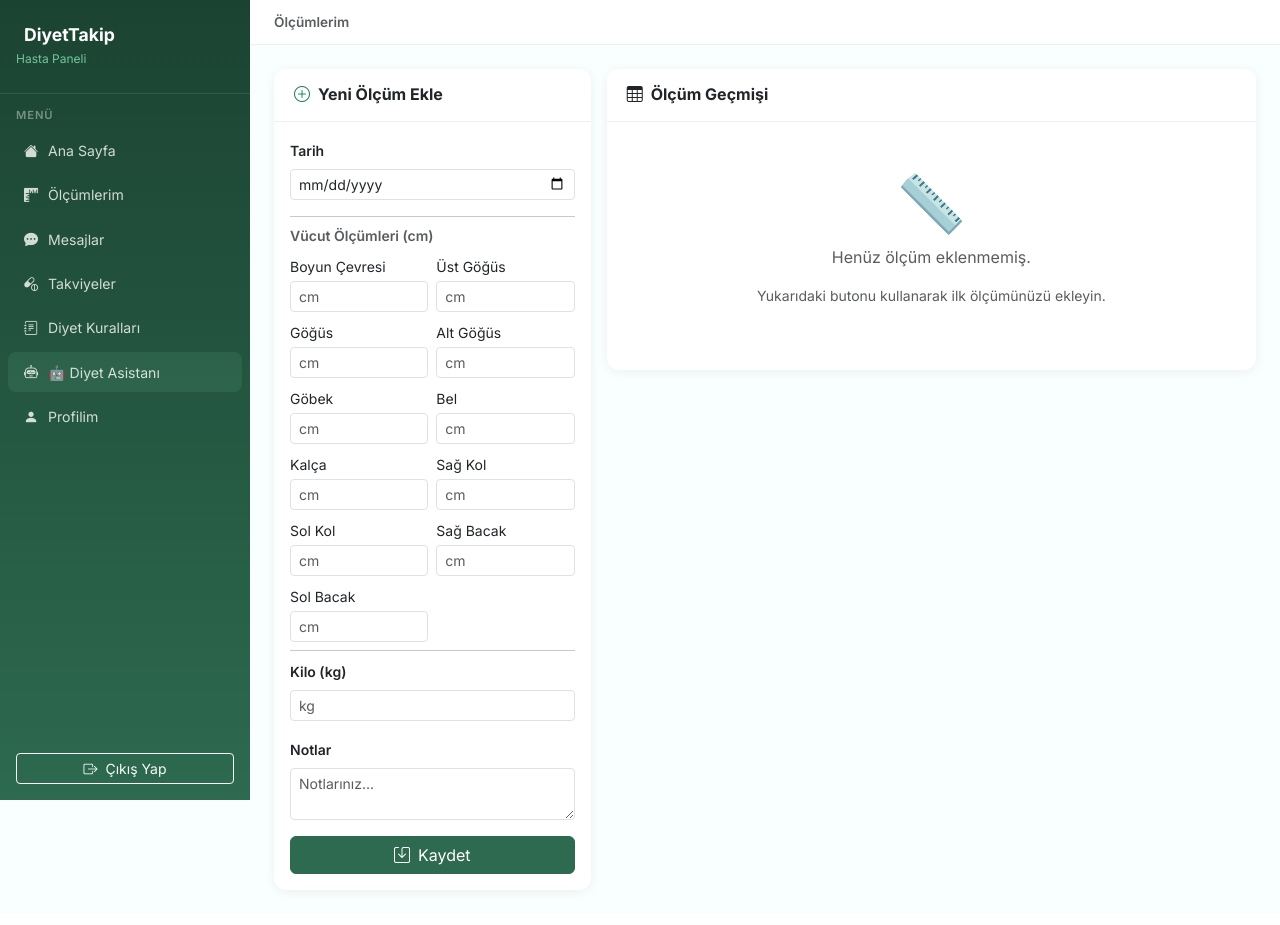
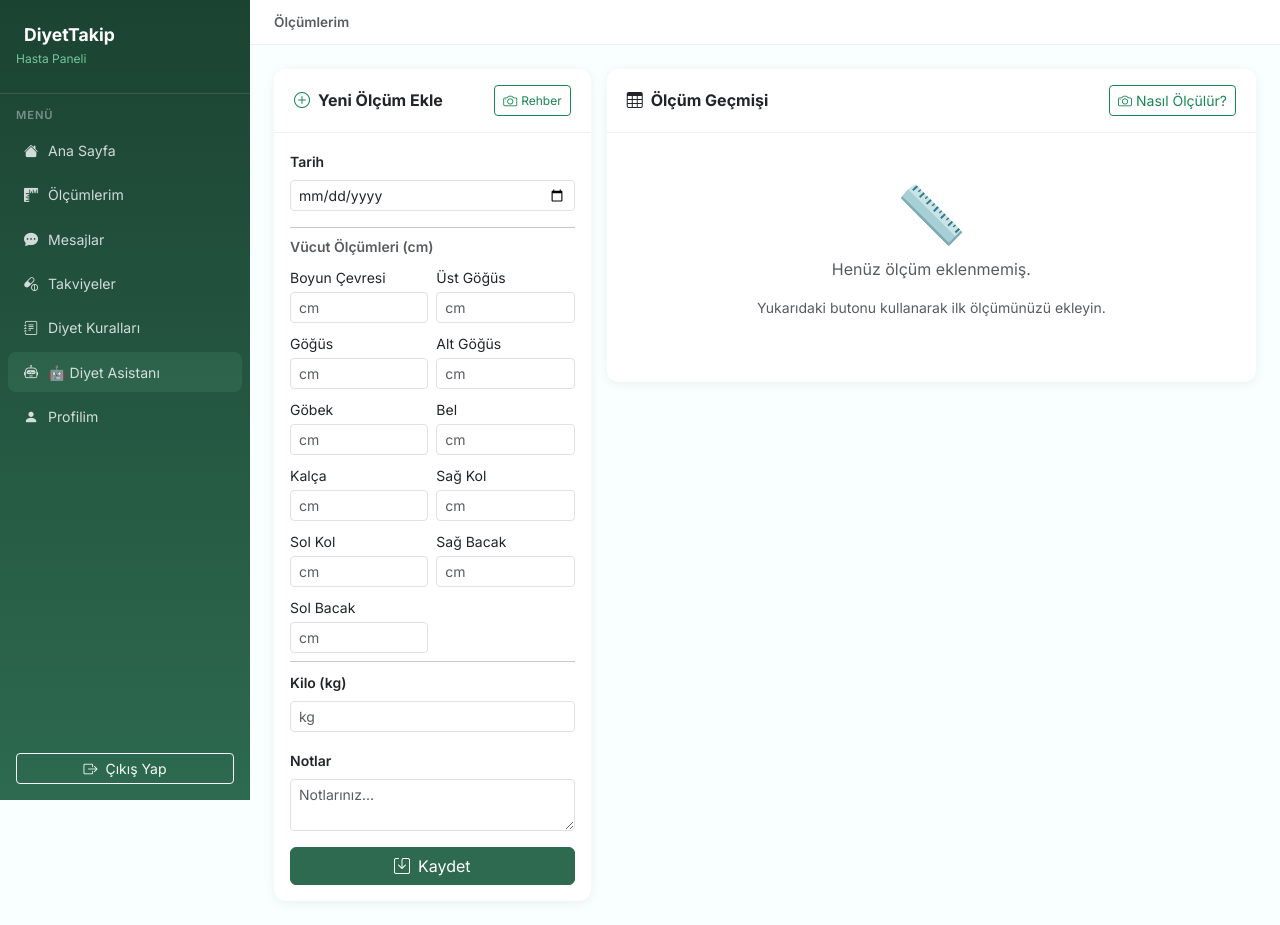
Before and after one commit to ozgurkarakoyun/diyet_01, a Flask app: template app/templates/patient/measurements.html in a window 1280 px wide. Before the commit the page ends 894 px from the top, so only its background shows below. Run offline with Flask 3, Linux system fonts and the light colour scheme; the template is opened without the code that fills it: values that come from a table or form of the project are taken from there, others are empty; the visitor is signed in with stand-in values (Sample User, id 1); some libraries are stand-ins or nearby versions.

Commit message:
Update measurements.html

```diff
--- a/app/templates/patient/measurements.html
+++ b/app/templates/patient/measurements.html
@@ -14,9 +14,7 @@
         background: rgba(0,0,0,0.5);
         padding: 1rem;
     }
-    #formPanel.open {
-        display: block;
-    }
+    #formPanel.open { display: block; }
     #formInner {
         background: #fff;
         border-radius: 12px;
@@ -25,19 +23,68 @@
     }
 }
 @media (min-width: 992px) {
-    #formPanel  { display: block !important; }
+    #formPanel     { display: block !important; }
     #mobileFormBtn { display: none; }
     #formCloseBtn  { display: none; }
 }
+
+/* Rehber modal */
+.guide-modal-overlay {
+    display: none;
+    position: fixed;
+    inset: 0;
+    z-index: 2000;
+    background: rgba(0,0,0,0.85);
+    align-items: center;
+    justify-content: center;
+    padding: 1rem;
+}
+.guide-modal-overlay.open {
+    display: flex;
+}
+.guide-modal-inner {
+    position: relative;
+    max-width: 700px;
+    width: 100%;
+    background: #fff;
+    border-radius: 14px;
+    overflow: hidden;
+}
+.guide-modal-inner img {
+    width: 100%;
+    height: auto;
+    display: block;
+}
+.guide-close-btn {
+    position: absolute;
+    top: 10px;
+    right: 10px;
+    background: rgba(0,0,0,0.6);
+    border: none;
+    color: #fff;
+    border-radius: 50%;
+    width: 36px;
+    height: 36px;
+    font-size: 1.1rem;
+    cursor: pointer;
+    display: flex;
+    align-items: center;
+    justify-content: center;
+    transition: background 0.2s;
+}
+.guide-close-btn:hover { background: rgba(0,0,0,0.9); }
 </style>
 {% endblock %}
 
 {% block content %}
 
-<!-- Mobil: Ölçüm Ekle butonu -->
-<div class="d-lg-none mb-3">
-    <button class="btn btn-primary w-100 py-2" id="mobileFormBtn" onclick="openForm()">
+<!-- Mobil butonlar -->
+<div class="d-lg-none mb-3 d-flex gap-2">
+    <button class="btn btn-primary flex-grow-1 py-2" id="mobileFormBtn" onclick="openForm()">
         <i class="bi bi-plus-circle me-2"></i>Yeni Ölçüm Ekle
+    </button>
+    <button class="btn btn-outline-success py-2" onclick="openGuide()" title="Nasıl ölçülür?">
+        <i class="bi bi-camera me-1"></i> Rehber
     </button>
 </div>
 
@@ -50,10 +97,18 @@
                 <h6 class="mb-0 fw-bold">
                     <i class="bi bi-plus-circle me-2 text-success"></i>Yeni Ölçüm Ekle
                 </h6>
-                <button class="btn btn-sm btn-outline-secondary" id="formCloseBtn"
-                        onclick="closeForm()" title="Kapat">
-                    <i class="bi bi-x-lg"></i>
-                </button>
+                <div class="d-flex gap-1">
+                    <!-- Masaüstü rehber butonu -->
+                    <button class="btn btn-sm btn-outline-success d-none d-lg-inline-flex align-items-center gap-1"
+                            onclick="openGuide()" title="Nasıl ölçülür?">
+                        <i class="bi bi-camera"></i>
+                        <span style="font-size:0.75rem;">Rehber</span>
+                    </button>
+                    <button class="btn btn-sm btn-outline-secondary" id="formCloseBtn"
+                            onclick="closeForm()" title="Kapat">
+                        <i class="bi bi-x-lg"></i>
+                    </button>
+                </div>
             </div>
             <div class="card-body">
                 <form method="POST" novalidate>
@@ -66,15 +121,15 @@
                     <p class="small text-muted fw-semibold mb-2">Vücut Ölçümleri (cm)</p>
 
                     {% set fields = [
-                        (form.boyun, 'Boyun Çevresi'),
+                        (form.boyun,     'Boyun Çevresi'),
                         (form.ust_gogus, 'Üst Göğüs'),
-                        (form.gogus, 'Göğüs'),
+                        (form.gogus,     'Göğüs'),
                         (form.alt_gogus, 'Alt Göğüs'),
-                        (form.gobek, 'Göbek'),
-                        (form.bel, 'Bel'),
-                        (form.kalca, 'Kalça'),
-                        (form.sag_kol, 'Sağ Kol'),
-                        (form.sol_kol, 'Sol Kol'),
+                        (form.gobek,     'Göbek'),
+                        (form.bel,       'Bel'),
+                        (form.kalca,     'Kalça'),
+                        (form.sag_kol,   'Sağ Kol'),
+                        (form.sol_kol,   'Sol Kol'),
                         (form.sag_bacak, 'Sağ Bacak'),
                         (form.sol_bacak, 'Sol Bacak'),
                     ] %}
@@ -136,8 +191,11 @@
         {% endif %}
 
         <div class="card">
-            <div class="card-header">
+            <div class="card-header d-flex align-items-center justify-content-between">
                 <h6 class="mb-0 fw-bold"><i class="bi bi-table me-2"></i>Ölçüm Geçmişi</h6>
+                <button class="btn btn-sm btn-outline-success" onclick="openGuide()">
+                    <i class="bi bi-camera me-1"></i>Nasıl Ölçülür?
+                </button>
             </div>
             <div class="card-body p-0">
                 {% if measurements %}
@@ -178,10 +236,28 @@
         </div>
     </div>
 </div>
+
+<!-- Ölçüm Rehberi Modal -->
+<div class="guide-modal-overlay" id="guideModal" onclick="handleGuideClick(event)">
+    <div class="guide-modal-inner">
+        <button class="guide-close-btn" onclick="closeGuide()" title="Kapat">
+            <i class="bi bi-x-lg"></i>
+        </button>
+        <div class="p-3 border-bottom d-flex align-items-center gap-2">
+            <i class="bi bi-camera text-success fs-5"></i>
+            <h6 class="mb-0 fw-bold">Ölçüm Rehberi – Nasıl Ölçülür?</h6>
+        </div>
+        <img src="{{ url_for('static', filename='img/olcum_rehberi.jpg') }}"
+             alt="Ölçüm Rehberi"
+             onerror="this.parentElement.innerHTML='<div class=\'p-4 text-center text-muted\'><div style=\'font-size:3rem;\'>🖼️</div><p class=\'mt-2\'>Resim henüz yüklenmedi.<br><small>app/static/img/olcum_rehberi.jpg</small></p></div>'">
+    </div>
+</div>
+
 {% endblock %}
 
 {% block extra_js %}
 <script>
+/* Form aç/kapat */
 function openForm() {
     document.getElementById('formPanel').classList.add('open');
     document.body.style.overflow = 'hidden';
@@ -190,9 +266,25 @@ function closeForm() {
     document.getElementById('formPanel').classList.remove('open');
     document.body.style.overflow = '';
 }
-// Karanlık overlay'e tıklayınca kapat
 document.getElementById('formPanel').addEventListener('click', function(e) {
     if (e.target === this) closeForm();
+});
+
+/* Rehber modal aç/kapat */
+function openGuide() {
+    document.getElementById('guideModal').classList.add('open');
+    document.body.style.overflow = 'hidden';
+}
+function closeGuide() {
+    document.getElementById('guideModal').classList.remove('open');
+    document.body.style.overflow = '';
+}
+function handleGuideClick(e) {
+    if (e.target === document.getElementById('guideModal')) closeGuide();
+}
+/* ESC ile kapat */
+document.addEventListener('keydown', function(e) {
+    if (e.key === 'Escape') { closeForm(); closeGuide(); }
 });
 </script>
 
```
